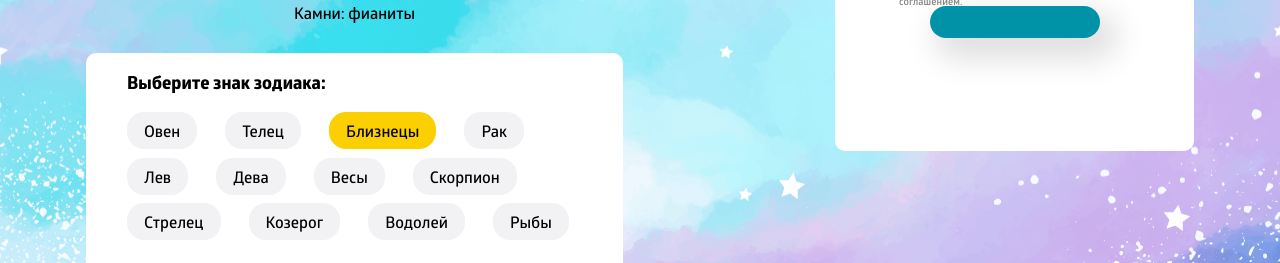
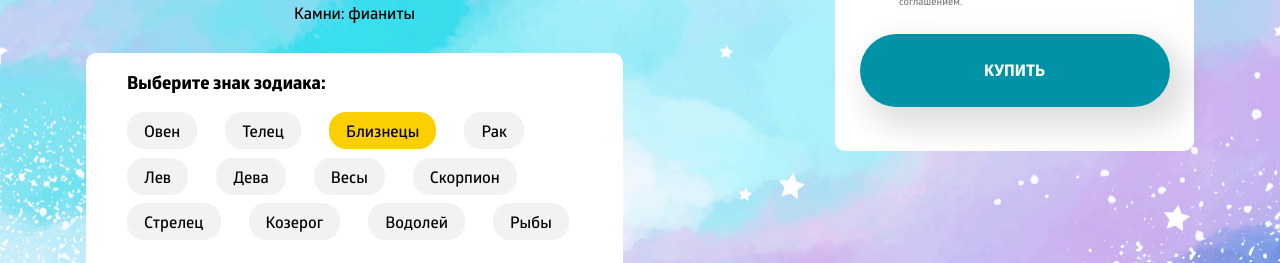
Before and after one commit to tvoygluk/kulon, a website: page source/index.html in a window 1280 px wide. Shown: the part 575-838 px from the top of the page. Drawn offline with nearby package versions, Linux system fonts and the light colour scheme; files that its build step writes are made by us from their sources.

Commit message:
Заканчивает стилизацию чернового варианта десктопной версии

```diff
--- a/source/index.html
+++ b/source/index.html
@@ -119,7 +119,7 @@
           <label class="check__label" for="check-personal" tabindex="0">Нажимая кнопку «Оформить заказ», я даю согласие на обработку персональных данных, согласие с Политикой обработки персональных данных и Пользовательским соглашением.</label>
         </div>
 
-        <button class="order__buy buy"></button>
+        <button class="order__buy buy buy--order">Купить</button>
       </section>
     </div>
 
--- a/source/sass/blocks/buy.scss
+++ b/source/sass/blocks/buy.scss
@@ -12,4 +12,10 @@
   text-transform: uppercase;
   box-shadow: 11px 14px 31px 7px rgba(0, 0, 0, 0.13);
   cursor: pointer;
+
+  &--order {
+    width: 310px;
+    height: 76px;
+    border-radius: 38px;
+  }
 }
--- a/source/sass/blocks/check.scss
+++ b/source/sass/blocks/check.scss
@@ -1,5 +1,6 @@
 .check {
   position: relative;
+  display: flex;
   align-self: flex-start;
 
   input {
--- a/source/sass/blocks/order.scss
+++ b/source/sass/blocks/order.scss
@@ -74,5 +74,5 @@
 }
 
 .order__check {
-  display: flex;
+  margin-bottom: 28px;
 }
```
Also changed, not shown: build/css/style.min.css, build/index.html, 1 other file.
